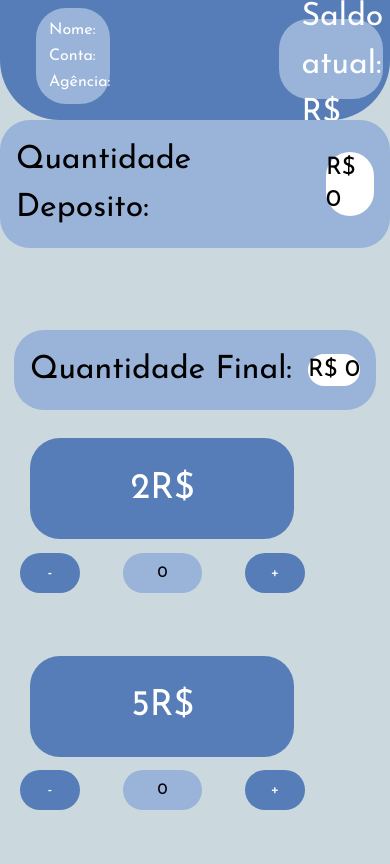
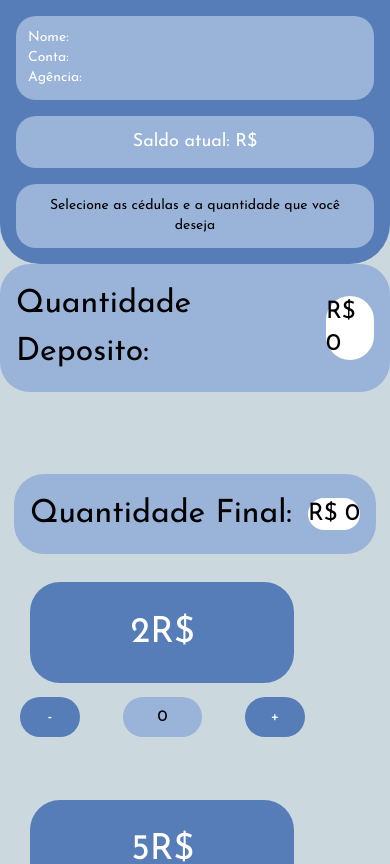
Before and after one commit to Maua-Dev/devbank_pedro_gustavo_erik_front, a React (Vite) app: page /saque in a window 390 px wide. Shown: the top 864 px of the page. Built offline with nearby package versions, Linux system fonts and the light colour scheme.

Commit message:
Responsividade da navbar na versão desktop e mobile

```diff
--- a/src/components/NavBar.tsx
+++ b/src/components/NavBar.tsx
@@ -27,16 +27,16 @@ export default function NavBar({ tipo }: NavBar) {
 
 	if (tipo === "deposito" || tipo === "saque") {
 		return (
-			<header className="flex bg-[#567DB7] rounded-b-[60px] w-full h-30">
-				<div className="flex flex-col justify-center bg-[#99B3D9] text-white text-1x2 w-58.75 h-24 mt-2 ml-9 mr-26.25 pl-3.25 rounded-[30px] gap-0.5">
+			<header className="flex flex-col md:flex-row items-center justify-between gap-4 bg-[#567DB7] rounded-b-[40px] w-full px-4 py-4">
+				<div className="bg-[#99B3D9] text-white rounded-[20px] p-3 w-full md:w-auto text-sm md:text-base">
 					<p>Nome: {name}</p>
 					<p>Conta: {agency}</p>
 					<p>Agência: {account}</p>
 				</div>
-				<p className="flex items-center bg-[#99B3D9] text-white md:w-88.5 h-20 mt-4.75 ml-16 mr-9.5 pl-5.5 pt-2.75 rounded-[30px] text-[32px]">
+				<p className="bg-[#99B3D9] text-white rounded-[20px] px-4 py-3 text-center text-lg md:text-2xl w-full md:w-auto">
 					Saldo atual: R$ {current_balance}
 				</p>
-				<p className="flex items-center justify-center text-2xl text-black bg-[#99B3D9] md:w-153 md:h-20 mt-4.75 rounded-[30px]">
+				<p className="bg-[#99B3D9] text-black rounded-[20px] px-4 py-3 text-center text-sm md:text-base w-full md:w-auto max-w-[400px]">
 					Selecione as cédulas e a quantidade que você deseja
 				</p>
 			</header>
```
